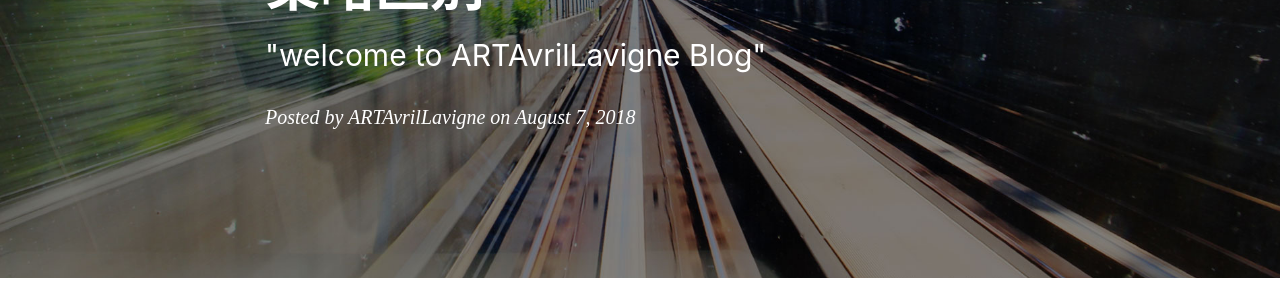
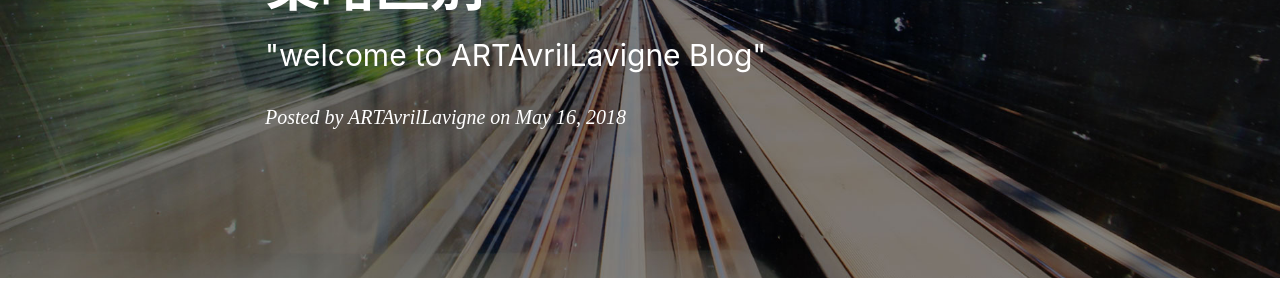
Before and after one commit to ARTAvrilLavigne/ARTAvrilLavigne.github.io, a Jekyll site: the page built from _posts/2018-05-16-redis.markdown, in a window 1280 px wide and 900 px high. Shown: the part 305-605 px from the top of the window. Built offline with Jekyll 4.4.1, drawn with Linux system fonts in a browser that asks for light colours; nearby versions of some CDN libraries; comment, search, counter and statistics services are not loaded.

Commit message:
Update and rename 2018-08-07-java-web.markdown to 2018-05-16-redis.markdown

```diff
--- a/_posts/2018-08-07-java-web.markdown
+++ b/_posts/2018-05-16-redis.markdown
@@ -2,7 +2,7 @@
 layout:     post
 title:      "Redis的过期策略和内存淘汰策略区别"
 subtitle:   " \"welcome to ARTAvrilLavigne Blog\""
-date:       2018-08-07 22:32:00
+date:       2018-05-16 22:32:00
 author:     "ARTAvrilLavigne"
 header-img: "img/post-bg-2015.jpg"
 tags:
```
